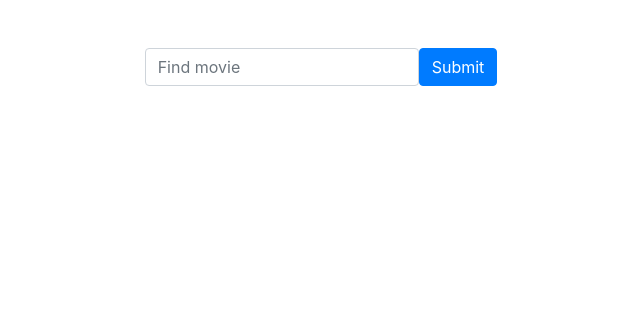
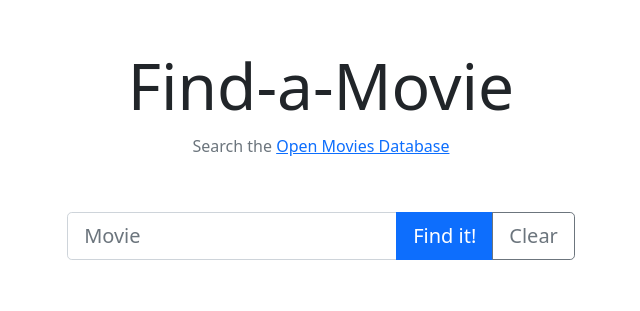
Before and after one commit to MakeItBack/Find-a-Movie, a plain HTML site: page index.html in a window 1280 px wide. Shown: the whole page, without its empty margins (319-959 px from the left). Drawn offline with nearby package versions, Linux system fonts and the light colour scheme; no server answers.

Commit message:
Update CDN to Bootstrap5 and add page heading

```diff
--- a/index.html
+++ b/index.html
@@ -1,37 +1,63 @@
 <!DOCTYPE html>
 <html lang="en">
    <head>
-    <meta charset="UTF-8">
-    <meta name="viewport" content="width=device-width, initial-scale=1.0">
-    <meta http-equiv="X-UA-Compatible" content="ie=edge">
+      <meta charset="UTF-8" />
+      <meta name="viewport" content="width=device-width, initial-scale=1.0" />
+      <meta http-equiv="X-UA-Compatible" content="ie=edge" />
       <title>Find-a-Movie</title>
-    <link rel="stylesheet" href="style.css">
-    <link rel="stylesheet" href="https://maxcdn.bootstrapcdn.com/bootstrap/4.0.0/css/bootstrap.min.css" integrity="sha384-Gn5384xqQ1aoWXA+058RXPxPg6fy4IWvTNh0E263XmFcJlSAwiGgFAW/dAiS6JXm" crossorigin="anonymous">
-    <link rel="icon" href="favicon.ico">
+      <link rel="stylesheet" href="style.css" />
+      <link
+         href="https://cdn.jsdelivr.net/npm/bootstrap@5.0.2/dist/css/bootstrap.min.css"
+         rel="stylesheet"
+         integrity="sha384-EVSTQN3/azprG1Anm3QDgpJLIm9Nao0Yz1ztcQTwFspd3yD65VohhpuuCOmLASjC"
+         crossorigin="anonymous"
+      />
 
+      <link rel="icon" href="favicon.ico" />
    </head>
    <body>
-    <!-- Code your cards here -->
-    <div class="container my-5 d-flex justify-content-center">
-      <form class="form-inline" id="search-form">
-        <input type="text" class="form-control" placeholder="Find movie" id="search-input">
-        <input type="submit" class="btn btn-primary">
+      <div
+         id=""
+         class="
+            container
+            d-flex
+            flex-column
+            justify-content-center
+            align-items-center
+         "
+      >
+         <!-- Title -->
+         <h1 class="display-3 mt-5">Find-a-Movie</h1>
+         <h6 class="text-muted mt-1">
+            Search the
+            <a href="https://www.omdbapi.com/">Open Movies Database</a>
+         </h6>
+         <!-- Search box - a form -->
+         <form class="my-5" id="search-form">
+            <div class="input-group input-group-lg">
+               <input
+                  type="text"
+                  class="form-control"
+                  placeholder="Movie"
+                  id="search-input"
+               />
+               <button type="input" class="btn btn-primary">Find it!</button>
+               <a
+                  href="index.html"
+                  type="button"
+                  class="btn btn-outline-secondary"
+               >
+                  Clear
+               </a>
+            </div>
          </form>
       </div>
-
+      <!-- Movie cards will appear here -->
       <div class="container">
-      <div id="results" class="card-grid">
-        <!-- TODO: Create a Movie Card template -->
-
-
-
-
-
-      </div>
+         <div id="results" class="card-grid d-none"></div>
       </div>
 
       <!-- Javascript files - Keep at the bottom of your body tag -->
       <script src="main.js"></script>
-
    </body>
 </html>
--- a/main.js
+++ b/main.js
@@ -6,7 +6,7 @@ const insertMovies = (data) => {
    // the returned movie data from JSON file is held in an object called Search. Here we drill down and save just the movie data
    const movies = data.Search;
 
-  movies.forEach((movie)=>{
+   movies.forEach((movie) => {
       // Loop through each movie and concatenate a string of HTML to display
       const movieString = `
 	<div class="card-movie">
@@ -18,10 +18,10 @@ const insertMovies = (data) => {
 			<h5>${movie.Title}</h5>
     	</div>
 	</div>
-	`
+	`;
       // Insert the HTML in the results section (have already selected it in line 2)
-	results.insertAdjacentHTML("beforeend", movieString)
-  })
+      results.insertAdjacentHTML("beforeend", movieString);
+   });
 };
 
 // This is the OMdB API key
@@ -34,9 +34,11 @@ const fetchMovies = (query) => {
    // Send the request
    fetch(URL)
       // This code uses json() method to extract the JSON body from the response and parses the data
-		.then(response => response.json())
+      .then((response) => response.json())
       // This code uses the returned data. It runs the insertMovies function using the data as the argument
-		.then(data => {insertMovies(data)});
+      .then((data) => {
+         insertMovies(data);
+      });
 };
 
 fetchMovies("gone");
@@ -45,7 +47,7 @@ fetchMovies("gone");
 const form = document.querySelector("#search-form");
 
 // Add event listener on the form - listen for when the submit button is pushed
-form.addEventListener("submit", (event)=> {
+form.addEventListener("submit", (event) => {
    // prevent default page reload after pressing submit
    event.preventDefault();
    // clear the previous results
@@ -54,4 +56,6 @@ form.addEventListener("submit", (event)=> {
    const input = document.querySelector("#search-input");
    // Run the fetchMovies function using the value entered in the search box as the argument
    fetchMovies(input.value);
-})
+   // Make the results visible
+   results.classList.remove("d-none");
+});
--- a/style.css
+++ b/style.css
@@ -1,6 +1,12 @@
+input:focus,
+button:focus {
+   box-shadow: none !important;
+   border: 1px solid #0d6efd !important;
+}
+
 .card-grid {
    display: grid;
-  grid-template-columns: repeat( auto-fit, minmax(300px, 1fr) );
+   grid-template-columns: repeat(auto-fit, minmax(300px, 1fr));
    grid-gap: 1rem;
 }
 
@@ -22,4 +28,4 @@
 
 #results img {
    max-height: 100%;
-};
+}
```
Lines whose indentation alone changed are shown as unchanged.
